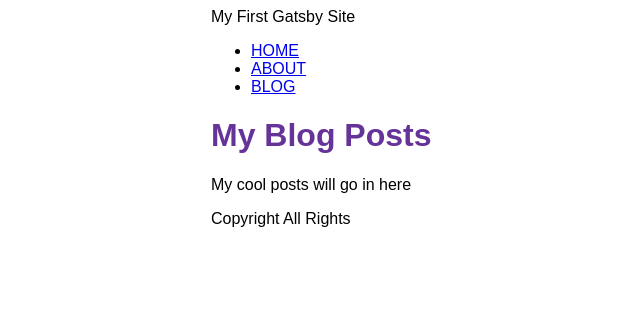
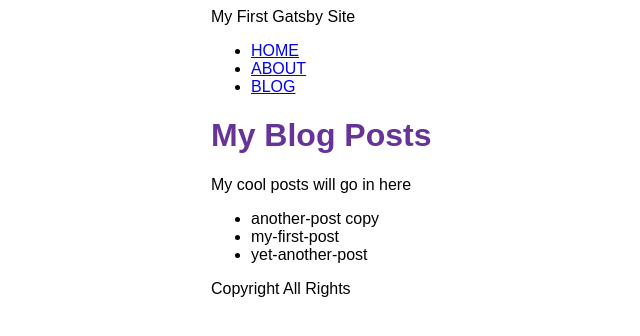
Before and after one commit to shzero211/my-blog-2022-05-31, a Gatsby site: page /blog in a window 1280 px wide. Shown: the whole page, without its empty margins (179-819 px from the left). Built offline with nearby package versions, Linux system fonts and the light colour scheme; Gatsby itself is replaced by a stand-in of ours.

Commit message:
blog 포스트 리스트 출력

```diff
--- a/src/pages/blog.js
+++ b/src/pages/blog.js
@@ -1,12 +1,26 @@
-import { StaticImage } from "gatsby-plugin-image";
 import * as React from "react"
 import Layout from "../components/Layout";
+import { useStaticQuery,graphql } from "gatsby";
 // markup
 const BlogPage = () => {
+  const data=useStaticQuery(graphql`
+  query {
+    allFile {
+      nodes {
+        name
+      }
+    }
+  }
+  `);
   return (
 
       <Layout pageTitle="My Blog Posts">
         <p>My cool posts will go in here</p>
+        <ul>
+          {data.allFile.nodes.map((node)=>(
+            <li key={node.name}>{node.name}</li>
+          ))}
+        </ul>
       </Layout>
   );
 };
```
